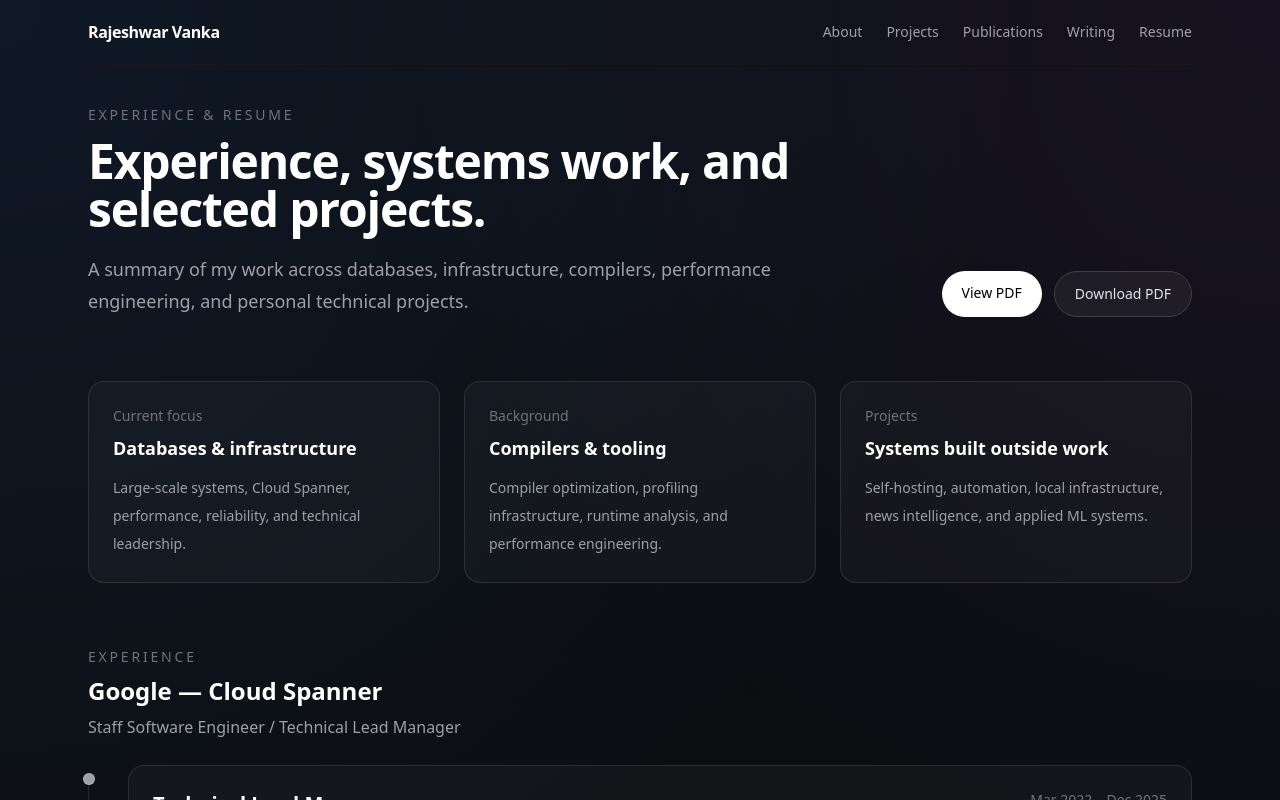
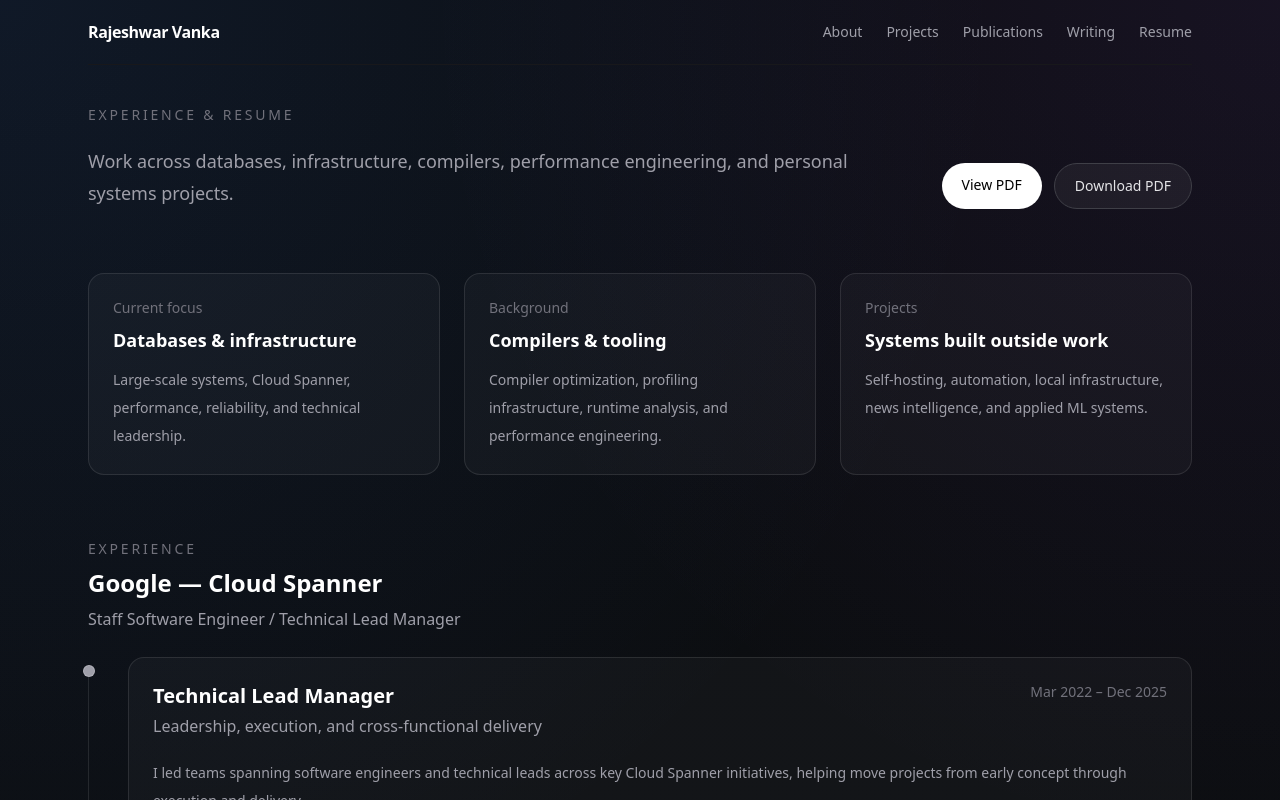
Before and after one commit to rvanka/rajeshwar.dev, a Next.js app: page /resume in a window 1280 px wide. Shown: the top 800 px of the page. Built offline with nearby package versions, Linux system fonts and the light colour scheme.

Commit message:
minor resume fix

```diff
--- a/src/app/resume/page.tsx
+++ b/src/app/resume/page.tsx
@@ -157,12 +157,9 @@
           <p className="text-sm uppercase tracking-[0.2em] text-zinc-500">
             Experience & Resume
           </p>
-          <h1 className="mt-3 text-4xl font-semibold tracking-tight text-white md:text-5xl">
-            Experience, systems work, and selected projects.
-          </h1>
           <p className="mt-5 text-lg leading-8 text-zinc-400">
-            A summary of my work across databases, infrastructure,
-            compilers, performance engineering, and personal technical projects.
+            Work across databases, infrastructure, compilers, performance engineering,
+            and personal systems projects.
           </p>
         </div>
 
```
